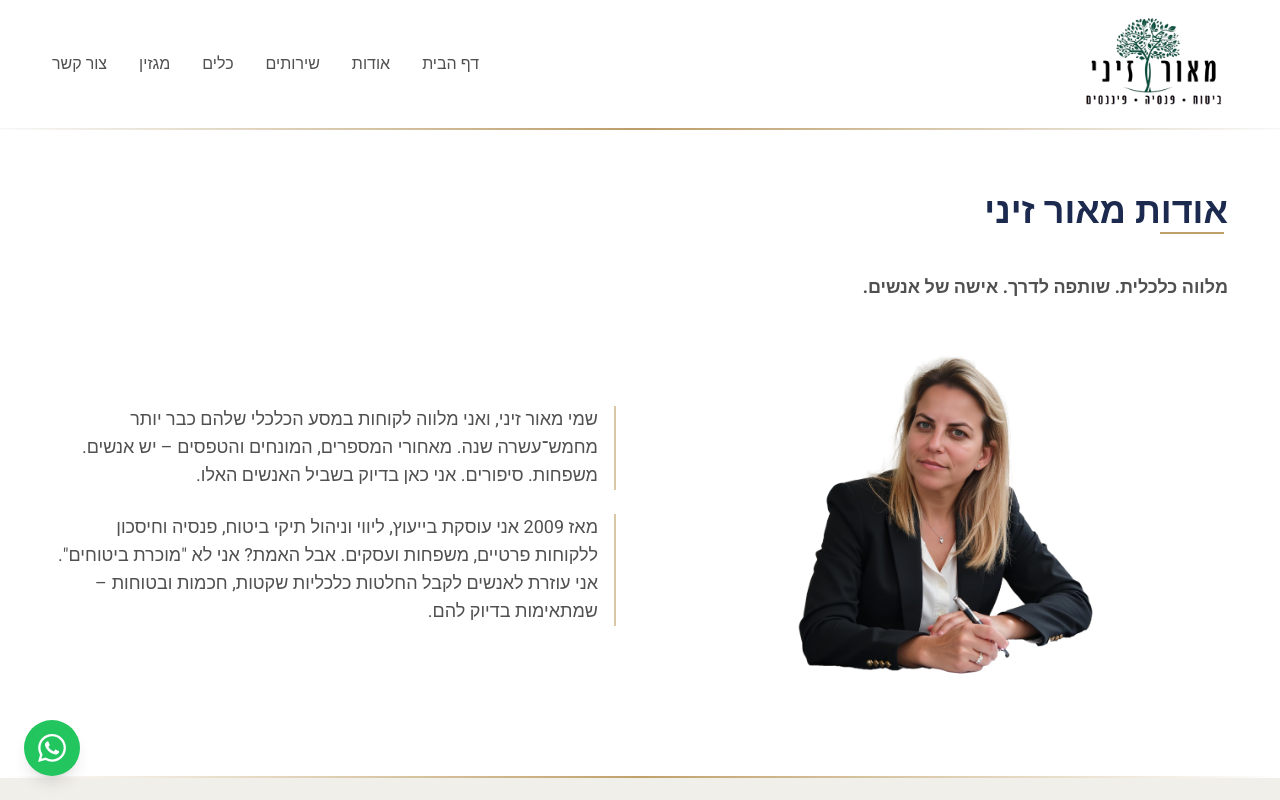
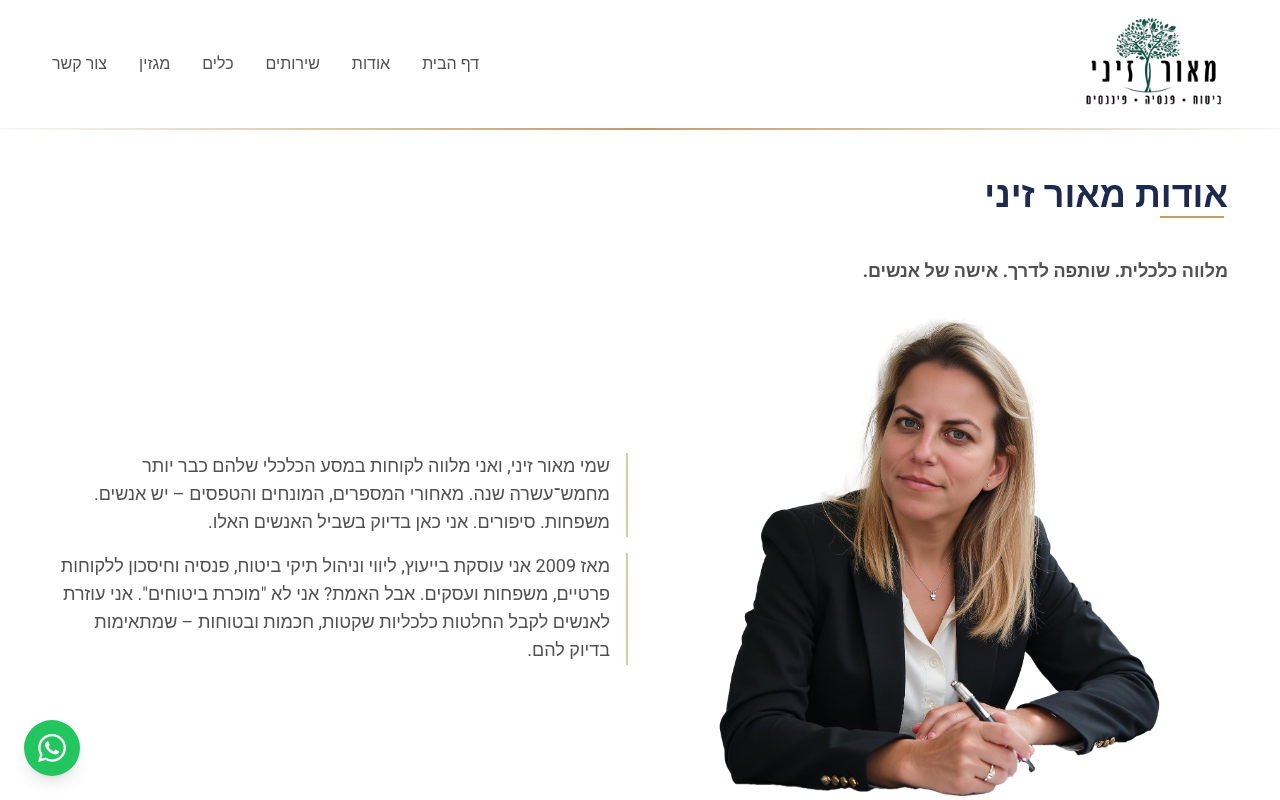
Before and after one commit to Idosegev23/maorZiniWebsite, a Next.js app: page /about in a window 1280 px wide. Shown: the top 800 px of the page. Built offline with nearby package versions, Linux system fonts and the light colour scheme.

Commit message:
סידור אדודות

```diff
--- a/src/app/about/page.tsx
+++ b/src/app/about/page.tsx
@@ -10,7 +10,7 @@ export const metadata = {
 export default function AboutPage() {
   return (
     <main dir="rtl" lang="he">
-      <section className="relative bg-white pt-10 pb-16 md:pt-16 md:pb-24">
+      <section className="relative bg-white pt-8 pb-12 md:pt-12 md:pb-16">
         {/* קו דקורטיבי עדין בחלק העליון */}
         <div className="absolute top-0 left-0 right-0 h-0.5 bg-gradient-to-r from-transparent via-brandGold to-transparent"></div>
 
@@ -21,23 +21,23 @@ export default function AboutPage() {
             showUnderline
             rightAligned
             boldSubtitle
-            className="text-right mb-10"
+            className="text-right mb-6"
           />
 
-          <div className="grid grid-cols-1 md:grid-cols-2 gap-12 items-center mt-12">
+          <div className="grid grid-cols-1 md:grid-cols-2 gap-6 items-center mt-6">
             <div className="relative">
               <Image
                 src="/maorhead.png"
                 alt="מאור זיני"
-                width={300}
-                height={300}
-                className="rounded-2xl  h-auto mx-auto"
+                width={450}
+                height={450}
+                className="rounded-2xl h-auto mx-auto"
                 priority
               />
               {/* אלמנט דקורטיבי מאחורי התמונה */}
-              <div className="absolute -z-10 -bottom-4 -right-4 w-full h-full rounded-2xl bg-gradient-to-br from-brandGold/20 to-brandBlue/10"></div>
+              <div className="absolute -z-10 -bottom-3 -right-3 w-full h-full rounded-2xl bg-gradient-to-br from-brandGold/20 to-brandBlue/10"></div>
             </div>
-            <div className="text-right space-y-6">
+            <div className="text-right space-y-4">
               <p className="text-lg text-brandGray border-r-2 border-brandGold/60 pr-4">
                 שמי מאור זיני, ואני מלווה לקוחות במסע הכלכלי שלהם כבר יותר מחמש־עשרה שנה.
                 מאחורי המספרים, המונחים והטפסים – יש אנשים. משפחות. סיפורים.
```
